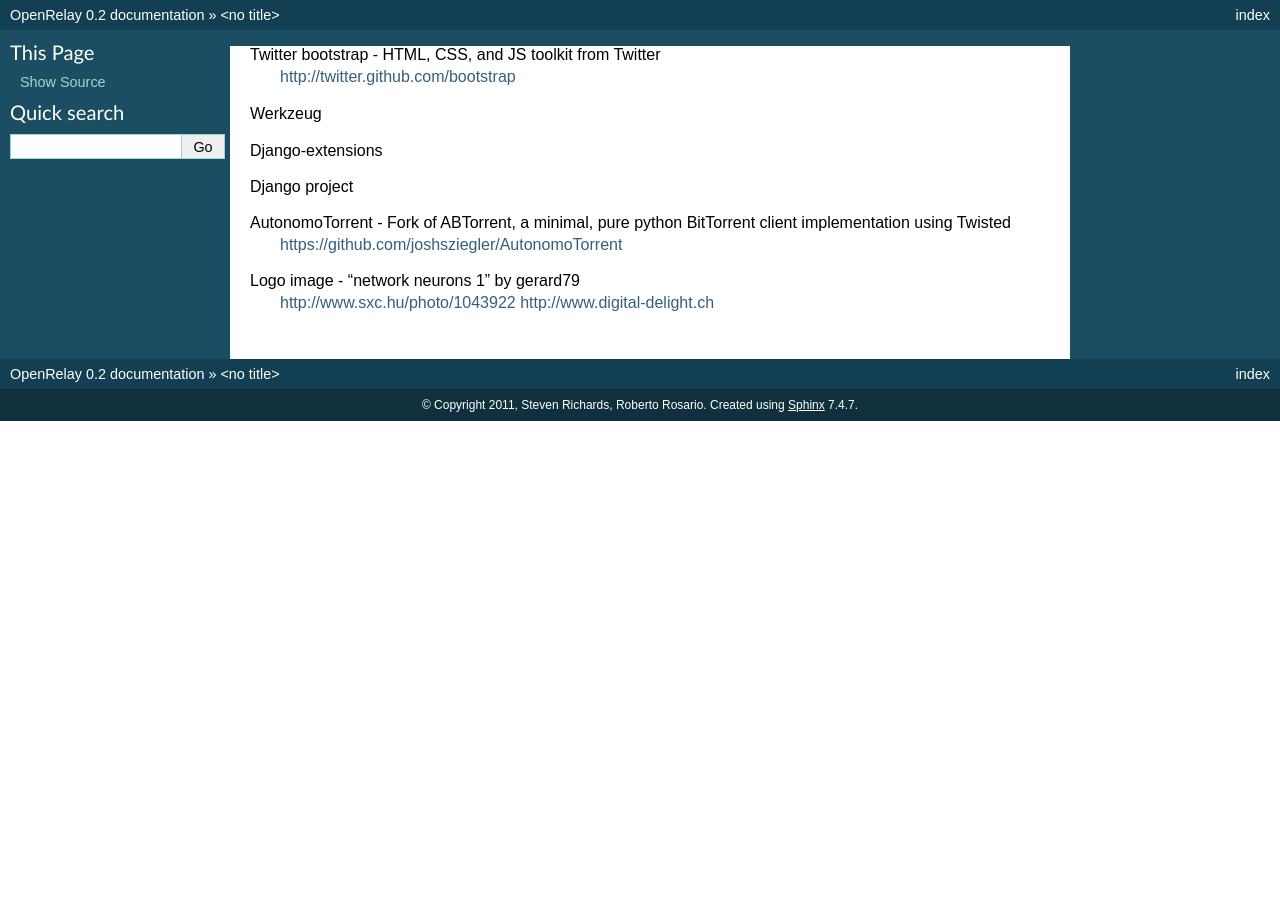
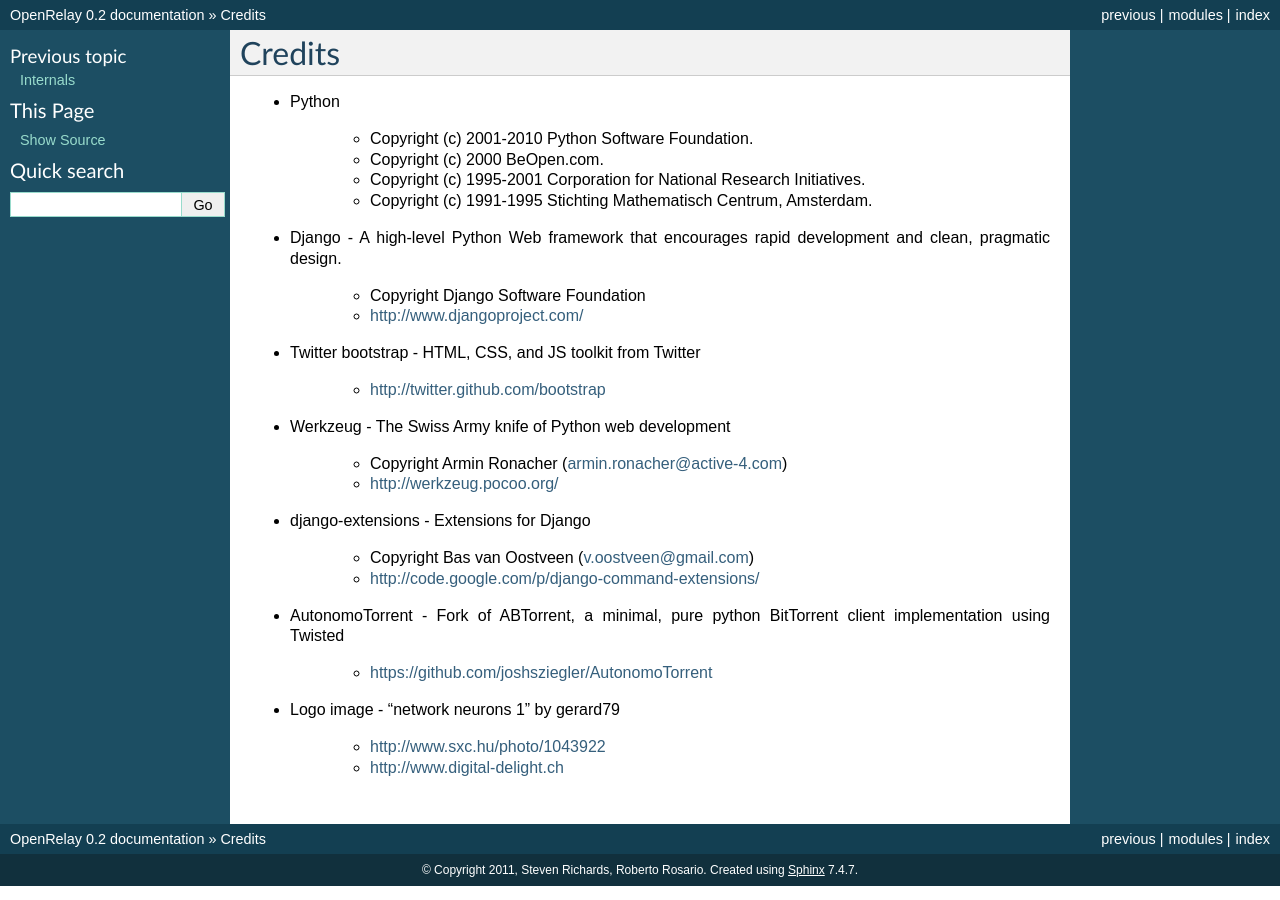
Before and after one commit to srri-zz/OpenRelay, a Sphinx documentation site: the page built from docs/credits.rst, in a window 1280 px wide. Built offline with Sphinx 7.4.7, drawn with Linux system fonts in a browser that asks for light colours.

Commit message:
Documentation updates, added development, installation, internals, license and settings pages

```diff
--- a/docs/conf.py
+++ b/docs/conf.py
@@ -17,6 +17,13 @@
 # add these directories to sys.path here. If the directory is relative to the
 # documentation root, use os.path.abspath to make it absolute, like shown here.
 #sys.path.insert(0, os.path.abspath('.'))
+
+sys.path.append(os.path.abspath(os.path.dirname(__file__) + '/../../'))
+
+from OpenRelay import settings
+from django.core.management import setup_environ
+
+setup_environ(settings)
 
 # -- General configuration -----------------------------------------------------
 
--- a/docs/credits.rst
+++ b/docs/credits.rst
@@ -1,19 +1,44 @@
-Twitter bootstrap - HTML, CSS, and JS toolkit from Twitter
-                    http://twitter.github.com/bootstrap
+=======
+Credits
+=======
 
-Werkzeug
+* Python
+
+    * Copyright (c) 2001-2010 Python Software Foundation.
+    * Copyright (c) 2000 BeOpen.com.
+    * Copyright (c) 1995-2001 Corporation for National Research Initiatives.
+    * Copyright (c) 1991-1995 Stichting Mathematisch Centrum, Amsterdam.
 
 
-Django-extensions
+* Django - A high-level Python Web framework that encourages rapid development and clean, pragmatic design.
+
+    * Copyright Django Software Foundation
+    * http://www.djangoproject.com/
 
 
-Django project
+* Twitter bootstrap - HTML, CSS, and JS toolkit from Twitter
+
+    * http://twitter.github.com/bootstrap
 
 
-AutonomoTorrent - Fork of ABTorrent, a minimal, pure python BitTorrent client implementation using Twisted
-                  https://github.com/joshsziegler/AutonomoTorrent
+* Werkzeug - The Swiss Army knife of Python web development
+
+    * Copyright Armin Ronacher (armin.ronacher@active-4.com)
+    * http://werkzeug.pocoo.org/
 
 
-Logo image - "network neurons 1" by gerard79
-             http://www.sxc.hu/photo/1043922
-             http://www.digital-delight.ch
+* django-extensions - Extensions for Django
+
+    * Copyright Bas van Oostveen (v.oostveen@gmail.com)
+    * http://code.google.com/p/django-command-extensions/
+
+
+* AutonomoTorrent - Fork of ABTorrent, a minimal, pure python BitTorrent client implementation using Twisted
+
+    * https://github.com/joshsziegler/AutonomoTorrent
+
+
+* Logo image - "network neurons 1" by gerard79
+
+    * http://www.sxc.hu/photo/1043922
+    * http://www.digital-delight.ch
```
Also changed, not shown: docs/development.rst (added, +66 -0 lines), docs/index.rst (+20 -12 lines), docs/installation.rst (added, +34 -0 lines), docs/internals.rst (added, +67 -0 lines), docs/license.rst (added, +14 -0 lines), docs/settings.rst (added, +48 -0 lines), docs/_static/URI_specs.png (added), docs/_static/advantages.png (added), docs/_static/dataflow.png (added), docs/_static/resource_file_format.png (added), 1 other file.
